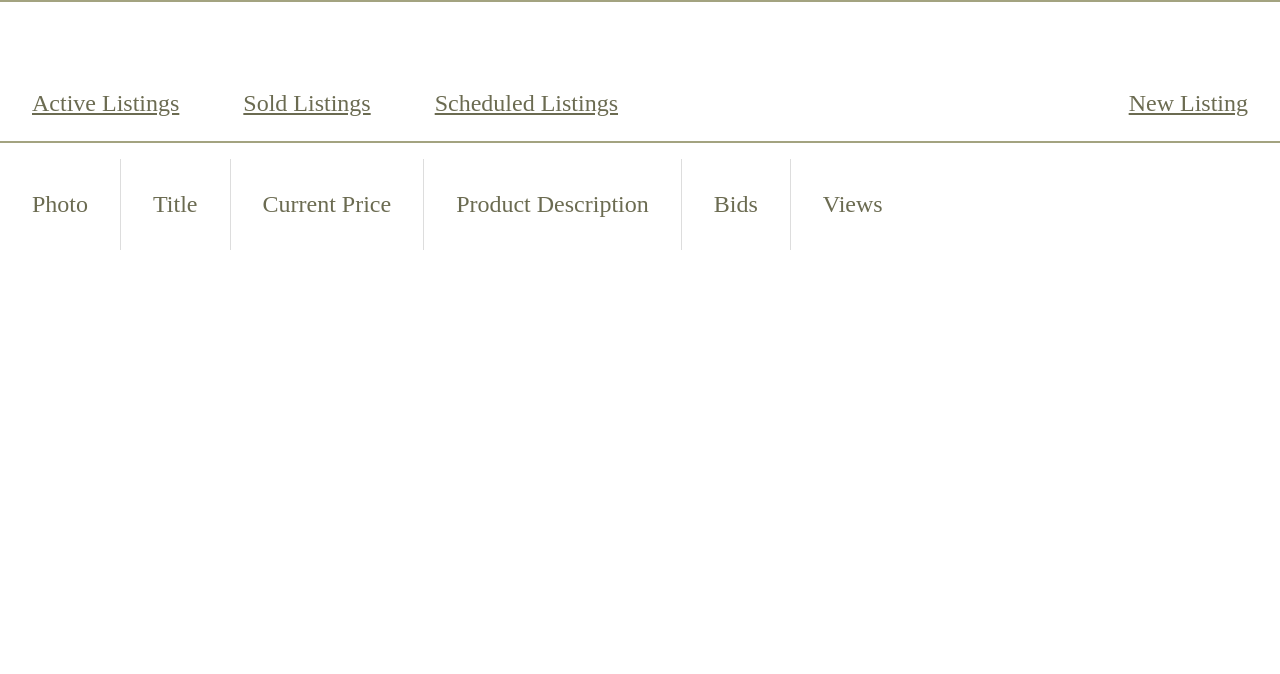
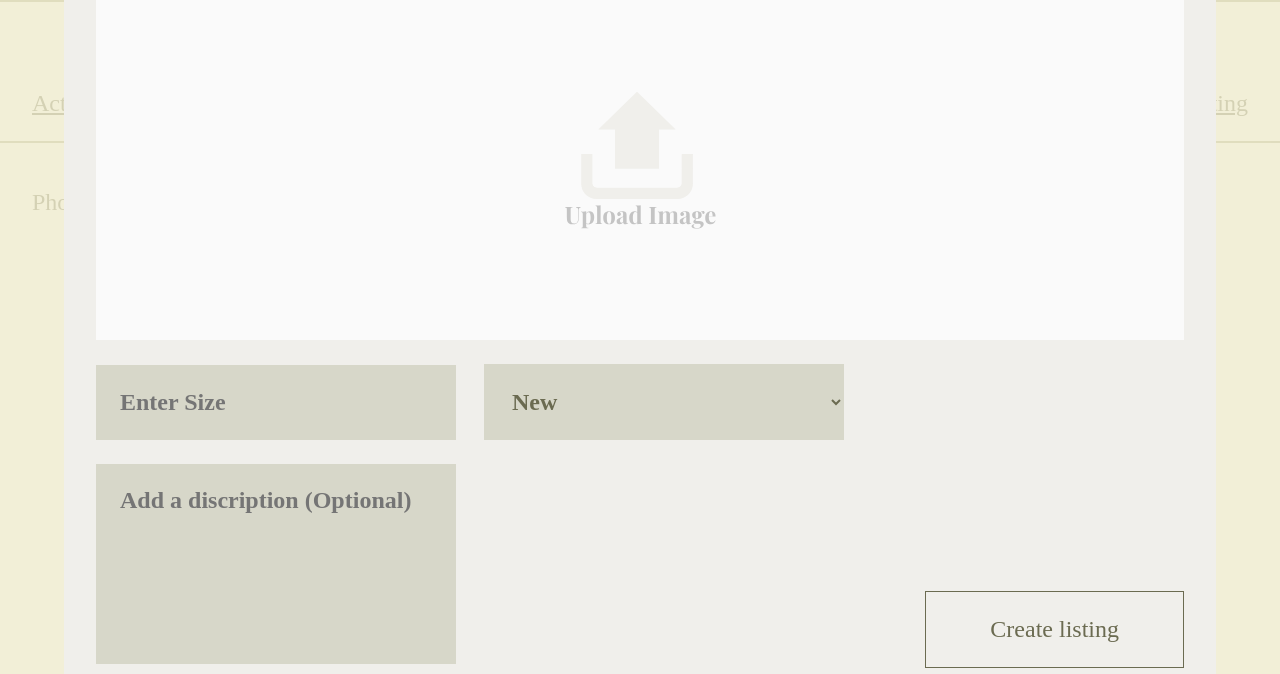
Before and after one commit to 1eecassidy/HackMIT21, a plain HTML site: page seller-listings/index.html in a window 1280 px wide. Shown: the part 126-800 px from the top of the page. Drawn offline with Linux system fonts and the light colour scheme.

Commit message:
seller listings + more

```diff
--- a/seller-listings/index.html
+++ b/seller-listings/index.html
@@ -4,6 +4,7 @@
     <title>Listings</title>
     <link rel="stylesheet" href="styles.css" />
   </head>
+  <body>
     <header class="seller-nav">
       <ul>
         <img src="../Hackmit21-assets/logo.svg" class="logo" alt="logo" />
@@ -36,6 +37,41 @@
           <th>Views</th>
         </tr>
       </thead>
+      <tbody id="items"></tbody>
     </table>
-  <body></body>
+    <div class="modal">
+      <form class="content" id="list-item">
+        <input
+          name="title"
+          class="title"
+          type="text"
+          placeholder="Enter Title"
+        />
+        <input name="photo" class="photo" id="photo" type="file" />
+        <label class="upload-area" for="photo"></label>
+
+        <input name="size" class="size" type="text" placeholder="Enter Size" />
+        <select name="quality" class="quality">
+          <option value="new">New</option>
+          <option value="po-like-new">Pre-Owned, Like New</option>
+          <option value="po-very-good">Pre-Owned, Very Good</option>
+          <option value="po-good">Pre-Owned, Good</option>
+          <option value="po-light-damage">Pre-Owned, Light Damage</option>
+        </select>
+        <br />
+        <textarea
+          name="description"
+          class="description"
+          placeholder="Add a discription (Optional)"
+        ></textarea>
+        <input class="submit" type="submit" value="Create listing" />
+      </form>
+    </div>
+  </body>
+  <script>
+    const form = document.getElementById("list-item");
+    form.addEventListener("submit", () => {
+      const data = new FormData(form);
+    });
+  </script>
 </html>
--- a/seller-listings/styles.css
+++ b/seller-listings/styles.css
@@ -67,8 +67,6 @@ body {
 }
 
 .listing-cats {
-  display: flex;
-  align-items: center;
   font-size: 24px;
   padding: 0;
   padding-top: 16px;
@@ -78,7 +76,7 @@ body {
 
 .listing-cats {
   border-collapse: collapse;
-  width: 100vwgi;
+  width: 100%;
   table-layout: fixed;
 }
 
@@ -96,3 +94,88 @@ th:not(:first-child) {
 tr:nth-child(even) {
   background-color: #dddddd;
 }
+
+.modal {
+  position: fixed;
+  top: 0;
+  left: 0;
+  width: 100%;
+  height: 100%;
+  background: #efebcecc;
+  display: flex;
+  align-items: center;
+  justify-content: center;
+}
+
+.modal .content {
+  background: #f0efeb;
+  max-width: 1200px;
+  margin: 64px;
+  padding: 32px;
+  box-sizing: border-box;
+  position: relative;
+  width: 100%;
+}
+
+.modal .content input[type="text"],
+.modal .content textarea,
+.modal .content select {
+  background: #d7d7c9;
+  padding: 24px;
+  font-weight: 700;
+  font-size: 24px;
+  line-height: 24px;
+  font-family: "Playfair Display";
+  border: none;
+  box-sizing: border-box;
+  outline: none;
+  color: #6b6b51;
+}
+
+.modal .content .title {
+  width: 100%;
+  margin-bottom: 24px;
+}
+
+.modal .content .photo {
+  display: none;
+}
+
+.modal .content .upload-area {
+  display: block;
+  width: 100%;
+  margin-bottom: 24px;
+  height: 360px;
+  background: #fafafa;
+  background-image: url("../Hackmit21-assets/upload-icon.svg");
+  background-repeat: no-repeat;
+  background-position: center;
+  cursor: pointer;
+}
+
+.modal .content .size {
+  width: 360px;
+  margin: 0 24px 24px 0;
+}
+
+.modal .content .quality {
+  width: 360px;
+}
+
+.modal .content .description {
+  width: 360px;
+  height: 200px;
+  resize: none;
+}
+
+.modal .content .submit {
+  position: absolute;
+  right: 32px;
+  bottom: 32px;
+  padding: 24px 64px;
+  background: none;
+  color: #6b6b51;
+  border: 1px solid currentColor;
+  font: inherit;
+  font-size: 24px;
+}
```
Also changed, not shown: seller-listings/seller-listings.js (added, +58 -0 lines), shop-item-detail/index.html (added, +27 -0 lines), Hackmit21-assets/upload-icon.svg (added), auction-item-detail/index.html (added). Lines whose indentation alone changed are shown as unchanged.
